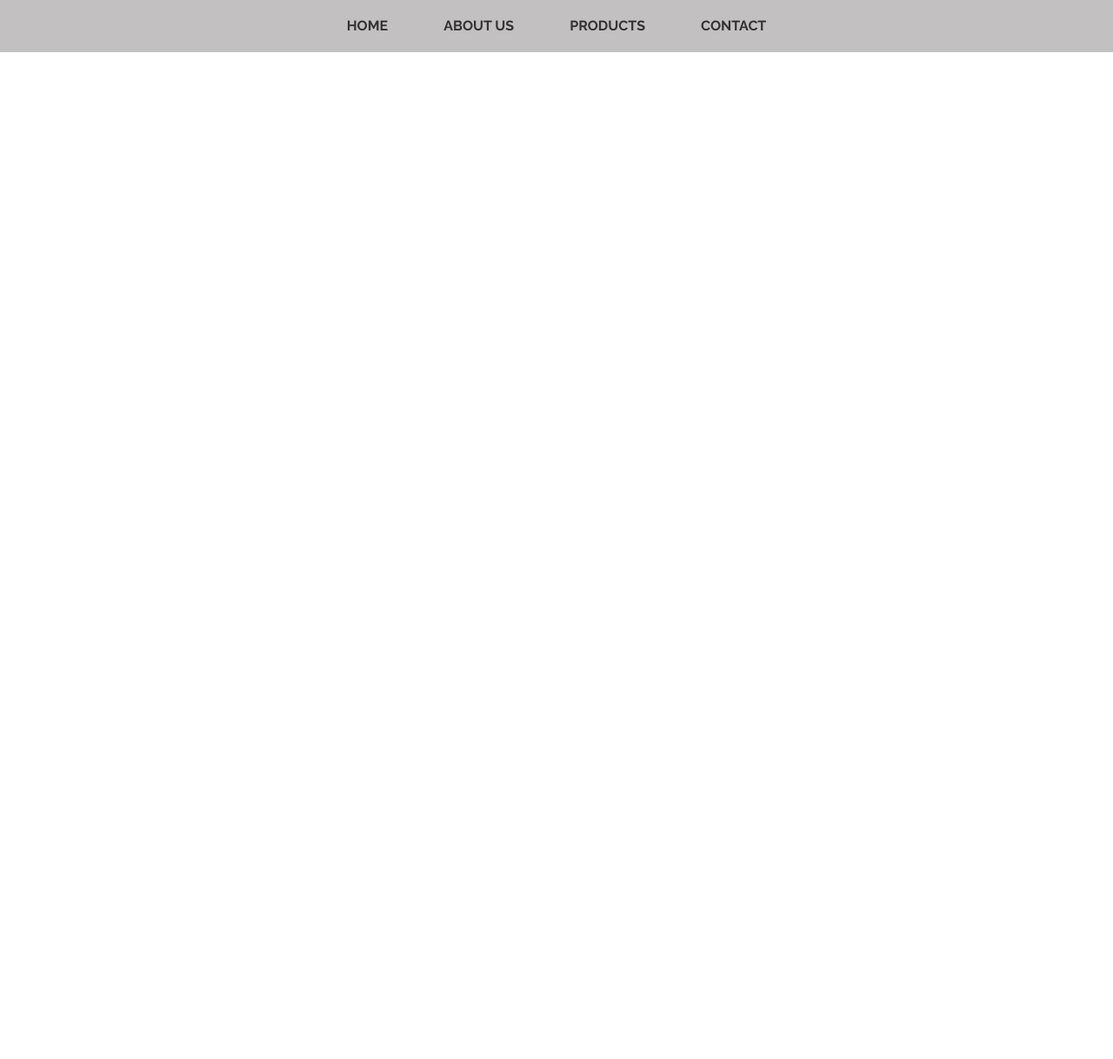
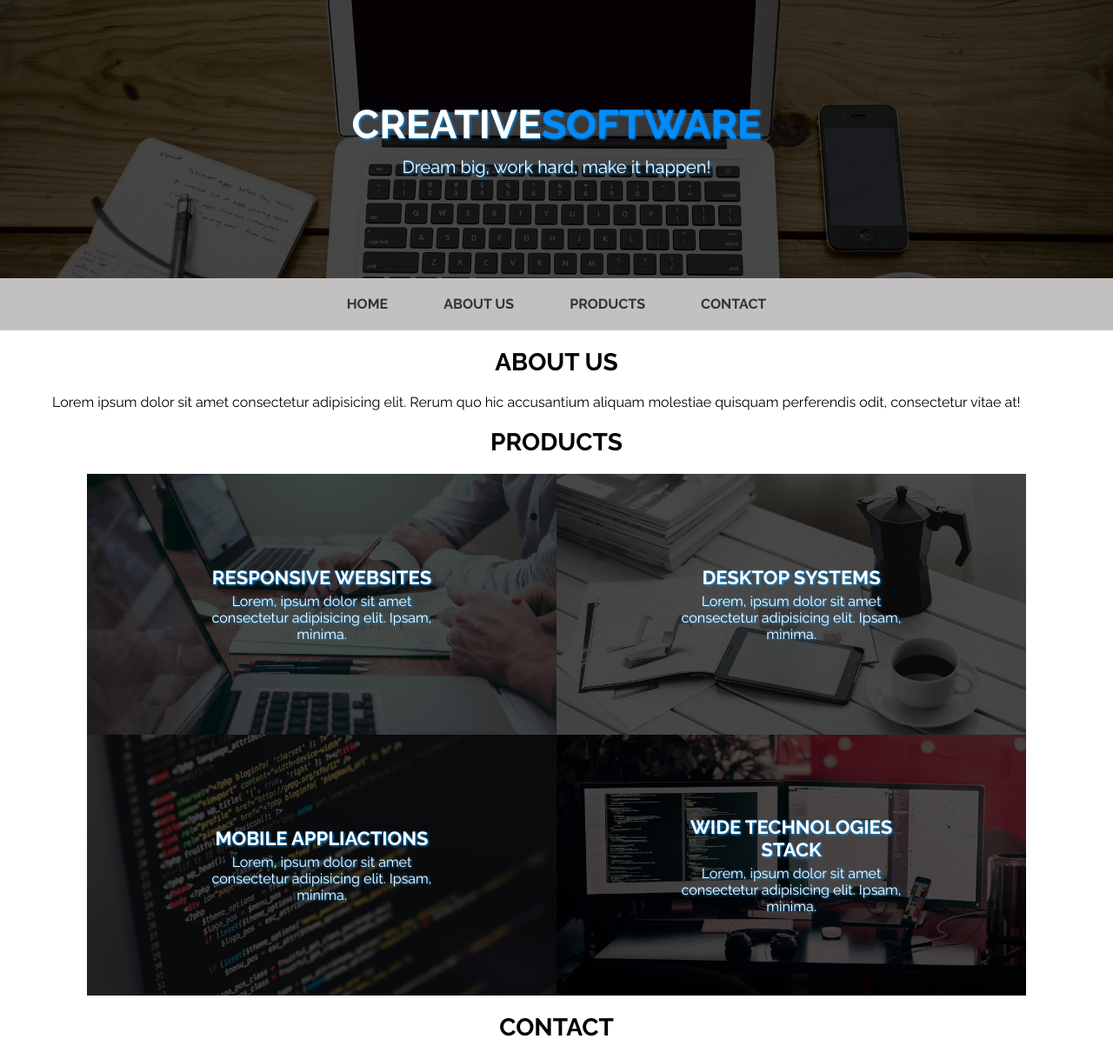
Before and after one commit to Arthurgt/SoftwareHouseWebsite, a plain HTML site: page index.html in a window 1280 px wide. Shown: the whole page at 87% size. Before the commit the page ends 800 px from the top, so only its background shows below. Drawn offline with Linux system fonts and the light colour scheme.

Commit message:
Created header and main section

```diff
--- a/css/large.css
+++ b/css/large.css
@@ -1 +1,22 @@
-/* @media (min-width: 992px) {  } */
+/*min-width: 992px*/
+
+.header-img {
+    background-image: url('../img/header-large.jpg');
+    background-size: cover;
+}
+
+.first-product {
+    background-image: url('../img/main1-large.jpg');
+}
+
+.second-product {
+    background-image: url('../img/main2-large.jpg');
+}
+
+.third-product {
+    background-image: url('../img/main3-large.jpg');
+}
+
+.fourth-product {
+    background-image: url('../img/main4-large.jpg');
+}
--- a/css/main.css
+++ b/css/main.css
@@ -8,8 +8,19 @@ body {
     font-family: 'Raleway', sans-serif;
 }
 
+.hero-bg {
+    height: 100%;
+    width: 100%;
+    background-color: rgba(0, 0, 0, 0.7);
+}
+
+.wrapper {
+    margin: 0 auto;
+    width: 100%;
+    max-width: 1200px;
+}
+
 /* NAVIAGTION */
-
 nav {
     height: 60px;
     line-height: 60px;
@@ -33,3 +44,131 @@ nav {
 .nav-desktop {
     display: none;
 }
+
+/* HEADER */
+.header-img {
+    position: relative;
+    height: 320px;
+    width: 100%;
+    background-image: url('../img/header-small.jpg');
+    background-repeat: no-repeat;
+    background-position: center;
+}
+
+.header-text {
+    position: absolute;
+    top: 50%;
+    left: 50%;
+    transform: translate(-50%, -50%);
+    color: #fff;
+    text-align: center;
+    text-shadow: 1px 1px 3px rgb(0, 153, 255);
+}
+
+.header-text h1 {
+    margin-bottom: 5px;
+    text-transform: uppercase;
+}
+
+.header-text span {
+    color: rgb(0, 140, 255);
+}
+
+.header-text p {
+    font-size: 14px;
+}
+
+@media (min-width: 450px) {
+
+    .header-text h1 {
+        margin-bottom: 10px;
+        font-size: 36px;
+    }
+
+    .header-text p {
+        font-size: 18px;
+    }
+}
+
+@media (max-width: 450px) and (min-width: 315px) {
+
+    .header-text h1 {
+        margin-bottom: 6px;
+        font-size: 26px;
+    }
+
+    .header-text p {
+        font-size: 13px;
+    }
+}
+
+@media (max-width: 315px) and (min-width: 0px) {
+
+    .header-text h1 {
+        margin-bottom: 4px;
+        font-size: 22px;
+    }
+
+    .header-text p {
+        font-size: 11px;
+    }
+}
+
+/* MAIN */
+main h2 {
+    font-size: 28px;
+    margin: 20px;
+    text-align: center;
+    text-transform: uppercase;
+}
+
+.about-us p {
+    padding: 0 20px;
+}
+
+.products {
+    text-align: center;
+    font-size: 0;
+}
+
+.main-product {
+    position: relative;
+    height: 300px;
+    width: 100%;
+    display: inline-block;
+    background-size: cover;
+    background-position: center;
+}
+
+.first-product {
+    background-image: url('../img/main1-small.jpg');
+}
+
+.second-product {
+    background-image: url('../img/main2-small.jpg');
+}
+
+.third-product {
+    background-image: url('../img/main3-small.jpg');
+}
+
+.fourth-product {
+    background-image: url('../img/main4-small.jpg');
+}
+
+.product-text {
+    position: absolute;
+    top: 50%;
+    left: 50%;
+    transform: translate(-50%, -50%);
+    text-align: center;
+    color: white;
+    text-shadow: 1px 1px 3px rgb(0, 153, 255);
+    font-size: 16px;
+}
+
+.product-text h3 {
+    font-size: 22px;
+    margin-bottom: 5px;
+    text-transform: uppercase;
+}
--- a/css/medium.css
+++ b/css/medium.css
@@ -1,5 +1,4 @@
-/* @media (min-width: 768px) {  }*/
-
+/*min-width: 768px)*/
 .nav-mobile {
     display: none;
 }
@@ -25,3 +24,17 @@
 .nav-desktop li a:hover {
     color: rgb(0, 153, 255);
 }
+
+/* HEADER */
+.header-text h1 {
+    font-size: 46px;
+}
+
+.header-text p {
+    font-size: 20px;
+}
+
+/* MAIN */
+.main-product {
+    width: 45%;
+}
--- a/css/small.css
+++ b/css/small.css
@@ -1 +1,21 @@
-/* @media (min-width: 576px) {  } */
+/*min-width: 576px*/
+
+.header-img {
+    background-image: url('../img/header-medium.jpg');
+}
+
+.first-product {
+    background-image: url('../img/main1-medium.jpg');
+}
+
+.second-product {
+    background-image: url('../img/main2-medium.jpg');
+}
+
+.third-product {
+    background-image: url('../img/main3-medium.jpg');
+}
+
+.fourth-product {
+    background-image: url('../img/main4-medium.jpg');
+}
--- a/index.html
+++ b/index.html
@@ -15,6 +15,15 @@
 </head>
 <body>
 
+    <header>
+        <div class="header-img">
+            <div class="header-text">
+                <h1>creative<span>software</span></h1>
+                <p>Dream big, work hard, make it happen!</p>
+            </div>
+            <div class="hero-bg"></div>
+        </div>
+    </header>
     <nav>
         <div class="nav-mobile">
             <button>
@@ -30,8 +39,61 @@
             </ul>
         </div>
     </nav>
-    <header></header>
-    <main></main>
+    <main class="wrapper">
+        <section class="about-us">
+            <h2>about us</h2>
+            <p>Lorem ipsum dolor sit amet consectetur
+                adipisicing elit. Rerum quo hic accusantium
+                aliquam molestiae quisquam perferendis odit,
+                consectetur vitae at!</p>
+        </section>
+        <section class="products">
+            <h2>products</h2>
+            <div class="main-product first-product">
+                <div class="product-text">
+                    <h3>responsive websites</h3>
+                    <p>Lorem, ipsum dolor sit amet
+                        consectetur adipisicing elit.
+                        Ipsam, minima.
+                    </p>
+                </div>
+                <div class="hero-bg"></div>
+            </div>
+            <div class="main-product second-product">
+                <div class="product-text">
+                    <h3>desktop systems</h3>
+                    <p>Lorem, ipsum dolor sit amet
+                        consectetur adipisicing elit.
+                        Ipsam, minima.
+                    </p>
+                </div>
+                <div class="hero-bg"></div>
+            </div>
+            <div class="main-product third-product">
+                <div class="product-text">
+                    <h3>mobile appliactions</h3>
+                    <p>Lorem, ipsum dolor sit amet
+                        consectetur adipisicing elit.
+                        Ipsam, minima.
+                    </p>
+                </div>
+                <div class="hero-bg"></div>
+            </div>
+            <div class="main-product fourth-product">
+                <div class="product-text">
+                    <h3>wide technologies stack</h3>
+                    <p>Lorem, ipsum dolor sit amet
+                        consectetur adipisicing elit.
+                        Ipsam, minima.
+                    </p>
+                </div>
+                <div class="hero-bg"></div>
+            </div>
+        </section>
+        <section>
+            <h2>contact</h2>
+        </section>
+    </main>
     <footer></footer>
 
 </body>
```
Also changed, not shown: img/header-large.jpg (added), img/header-medium.jpg (added), img/header-small.jpg (added), img/main1-large.jpg (added), img/main1-medium.jpg (added), img/main1-small.jpg (added), img/main2-large.jpg (added), img/main2-medium.jpg (added), img/main2-small.jpg (added), img/main3-large.jpg (added), img/main3-medium.jpg (added), img/main3-small.jpg (added), img/main4-large.jpg (added), img/main4-medium.jpg (added), 1 more files.
